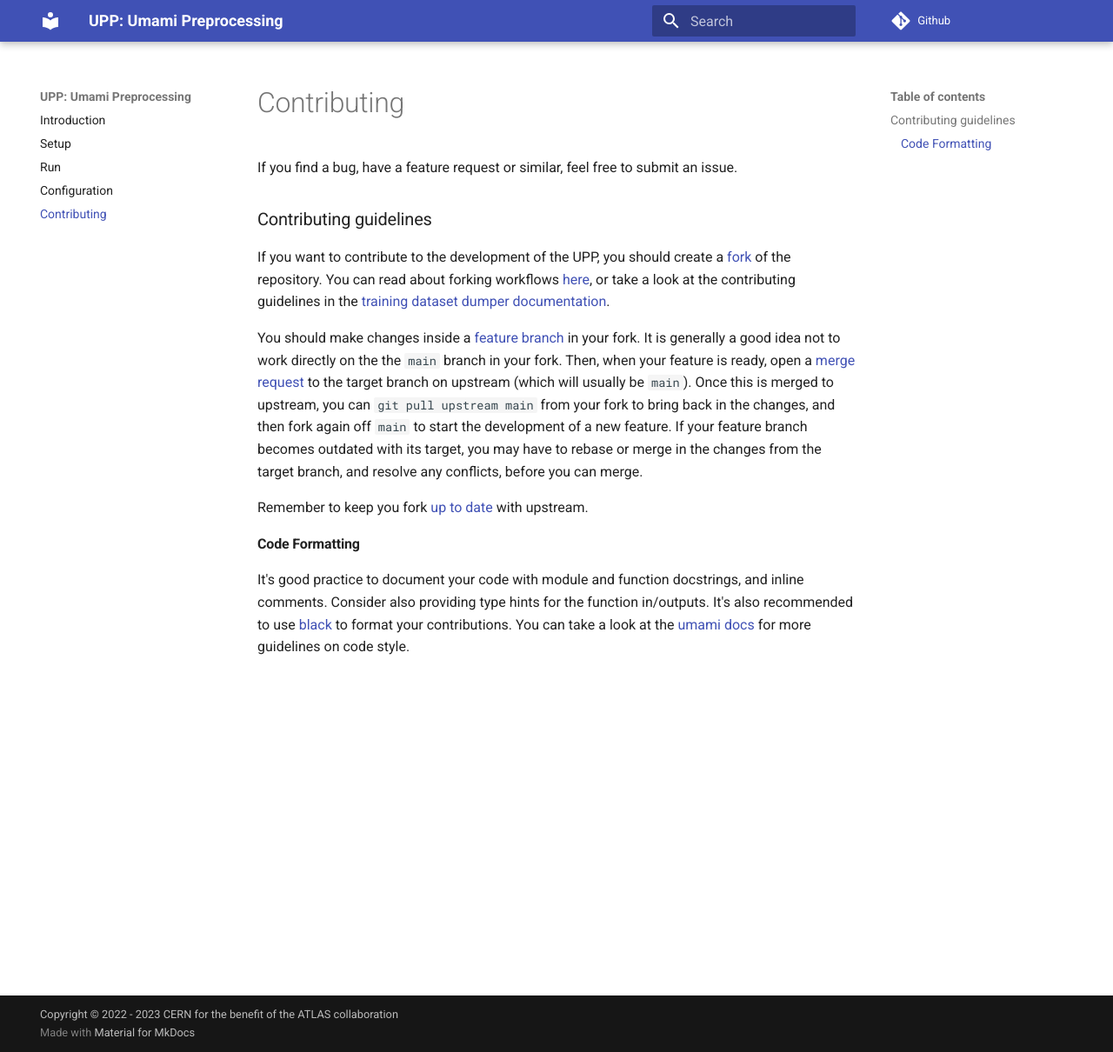
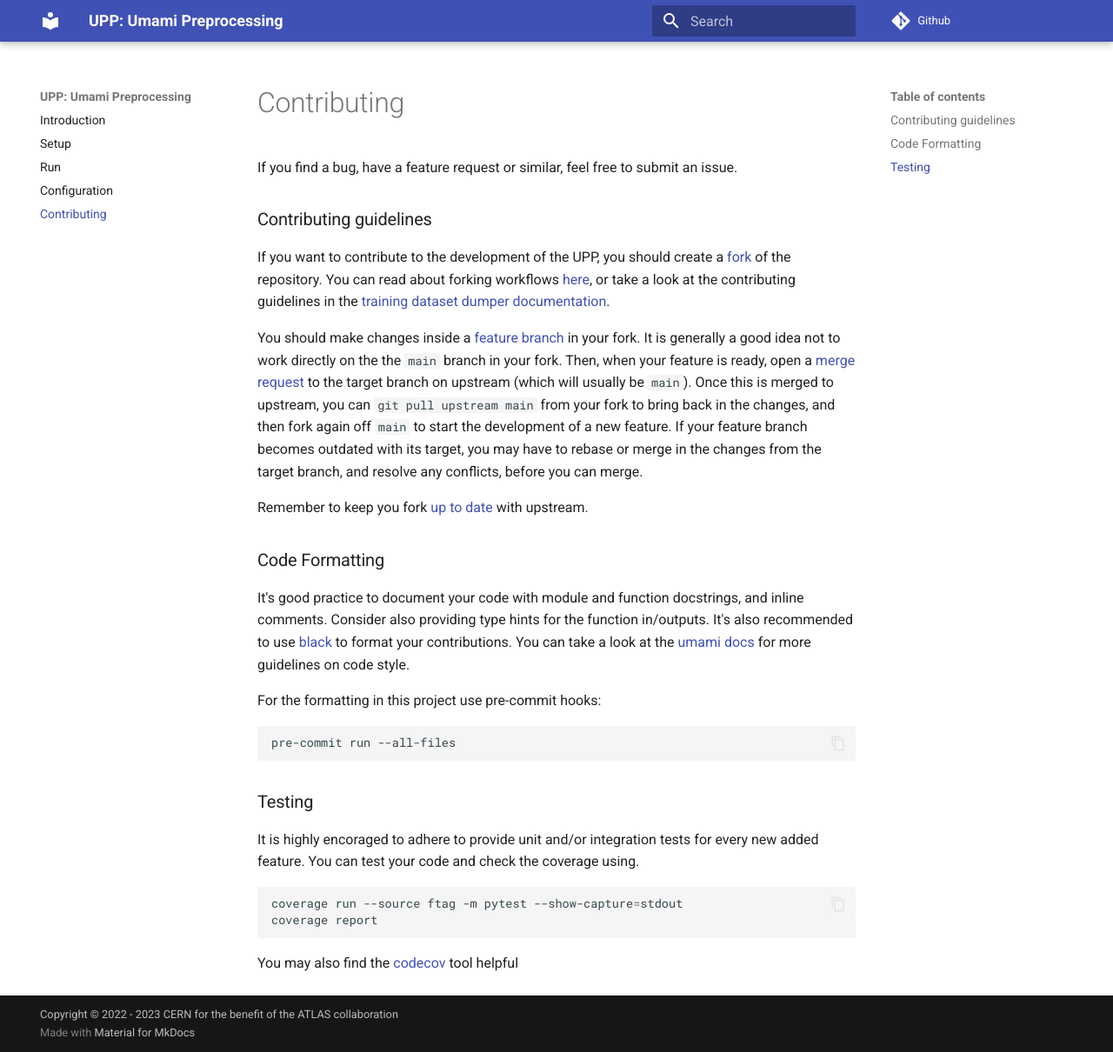
Before and after one commit to umami-hep/umami-preprocessing, an MkDocs documentation site: the page built from docs/contributing.md, in a window 1280 px wide and 1210 px high. Shown: the whole window at 87% size. Built offline with MkDocs 1.6.1 and Material for MkDocs 9.7.7, drawn with Linux system fonts in a browser that asks for light colours; comment, search, counter and statistics services are not loaded.

Commit message:
some missing stuff

````diff
--- a/docs/contributing.md
+++ b/docs/contributing.md
@@ -9,9 +9,25 @@ You should make changes inside a [feature branch](https://docs.gitlab.com/ee/git
 
 Remember to keep you fork [up to date](https://about.gitlab.com/blog/2016/12/01/how-to-keep-your-fork-up-to-date-with-its-origin/) with upstream.
 
-#### Code Formatting
+### Code Formatting
 
 It's good practice to document your code with module and function docstrings, and inline comments.
 Consider also providing type hints for the function in/outputs.
 It's also recommended to use [black](https://github.com/psf/black) to format your contributions.
 You can take a look at the [umami docs](https://umami-docs.web.cern.ch/setup/development/) for more guidelines on code style.
+
+For the formatting in this project use pre-commit hooks:
+
+```bash
+pre-commit run --all-files
+```
+
+### Testing
+
+It is highly encoraged to adhere to provide unit and/or integration tests for every new added feature.
+You can test your code and check the coverage using.
+```bash
+coverage run --source ftag -m pytest --show-capture=stdout
+coverage report
+```
+You may also find the [codecov](https://about.codecov.io/) tool helpful
````
Also changed, not shown: docs/configuration.md (+9 -5 lines).
